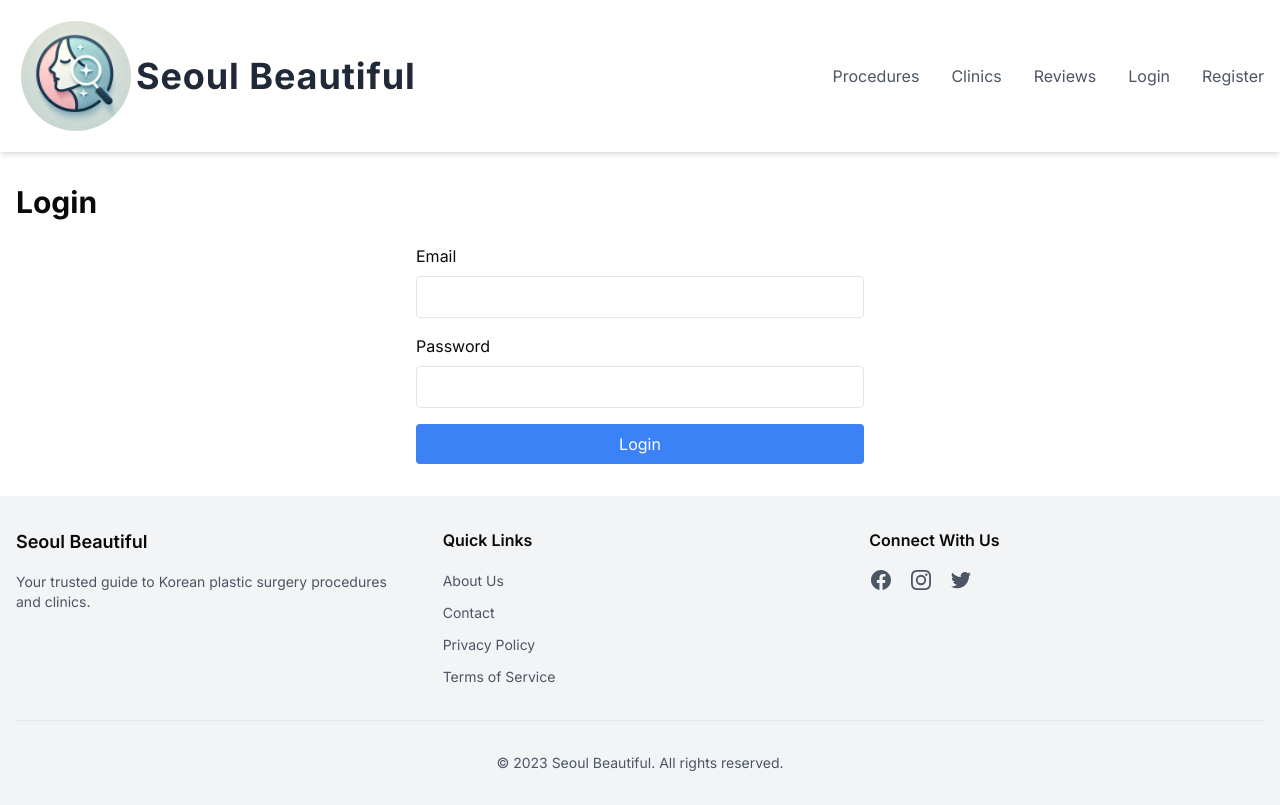
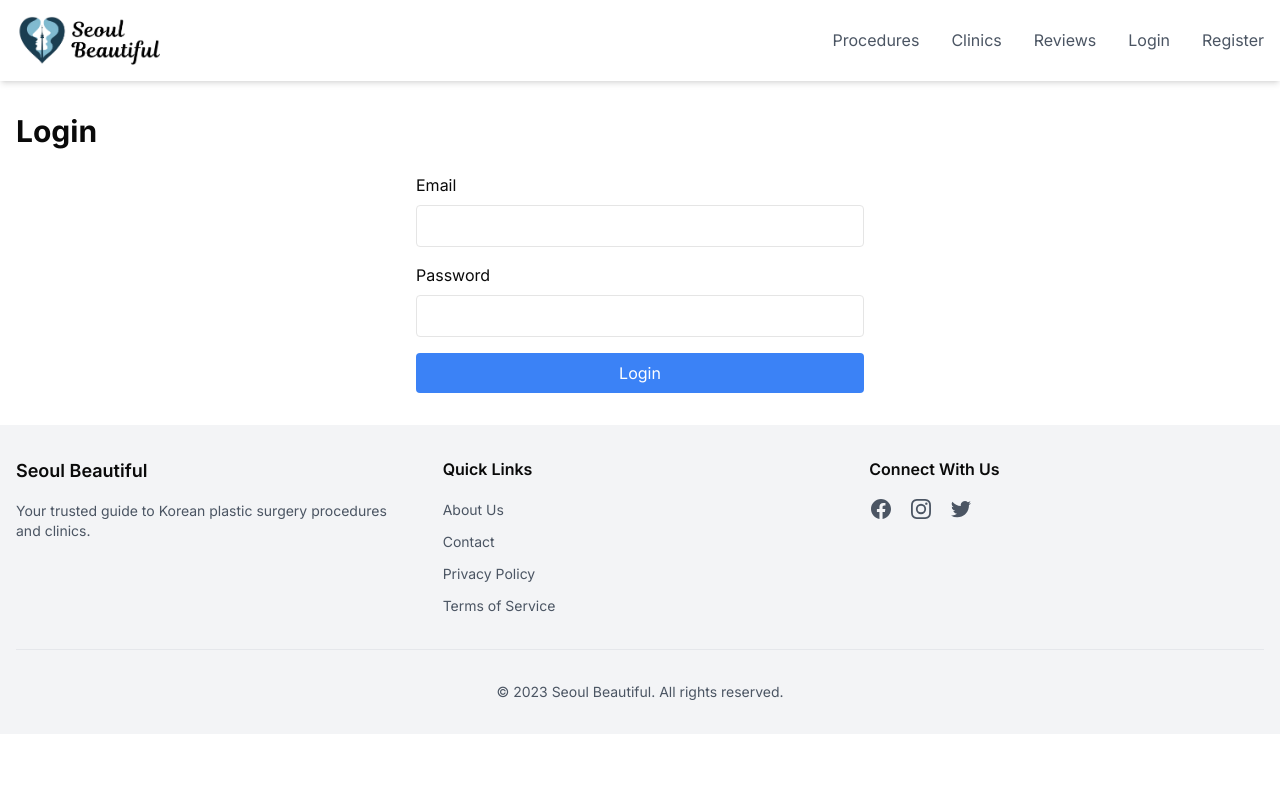
Before and after one commit to theofficialericng/SeoulBeautiful-frontend, a Next.js app: page /login in a window 1280 px wide. Built offline with nearby package versions, Linux system fonts and the light colour scheme.

Commit message:
Reset logo

```diff
--- a/app/components/Header.tsx
+++ b/app/components/Header.tsx
@@ -5,12 +5,6 @@ import Link from "next/link"
 import { Menu, X, User, Inbox } from "lucide-react"
 import { useAuth } from "../contexts/AuthContext"
 import Image from "next/image"
-
-// inline CSS styling
-const imageStyle = {
-  borderRadius: '50%',
-  border: '5px solid #fff',
-}
 
 const Header = () => {
   const [isMenuOpen, setIsMenuOpen] = useState(false)
@@ -20,9 +14,14 @@ const Header = () => {
     <header className="bg-white shadow-md">
       <div className="container mx-auto px-4">
         <div className="flex justify-between items-center py-4">
-          <Image src="/images/seoul-beautiful-icon.webp" width={120} height={120} alt="Website Icon" style={imageStyle}/>
-          <Link href="/" className="text-4xl font-bold text-gray-800 mr-auto tracking-wide" >
-            Seoul Beautiful
+          <Link href="/" className="text-2xl font-bold text-gray-800">
+
+            <Image
+              src="/images/logos/navbar.png"
+              alt="Seoul Beautiful"
+              width="150"
+              height="50"
+            />
           </Link>
           <nav className="hidden md:flex space-x-8">
             <Link href="/procedures" className="text-gray-600 hover:text-gray-800">
```
